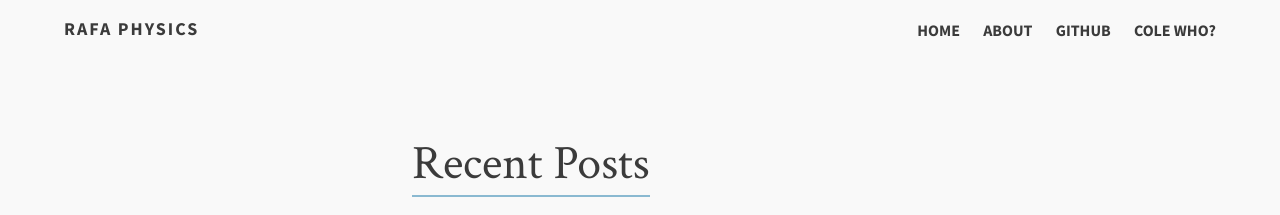
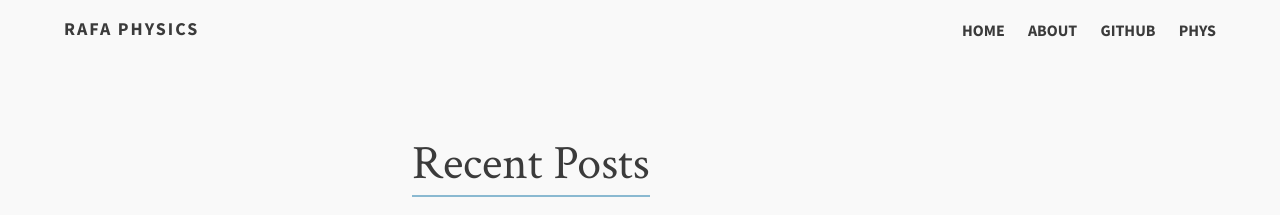
Before and after one commit to rafaf991/rafaf991.github.io, a Jekyll site: the page built from index.md, in a window 1280 px wide. Shown: the top 215 px of the page. Built offline with Jekyll 4.4.1, drawn with Linux system fonts in a browser that asks for light colours.

Commit message:
Update _config.yml

```diff
--- a/_config.yml
+++ b/_config.yml
@@ -27,10 +27,10 @@
   - title: About
     url: /about
   - title: Github
-    url: https://github.com/ColeTownsend/Balzac-for-Jekyll
+    url: https://github.com/rafaf991
     external: true
-  - title: Cole Who?
-    url: http://coletownsend.com
+  - title: "Phys"
+    url: ""
     external: true
 
 # http://en.wikipedia.org/wiki/List_of_tz_database_time_zones
```
